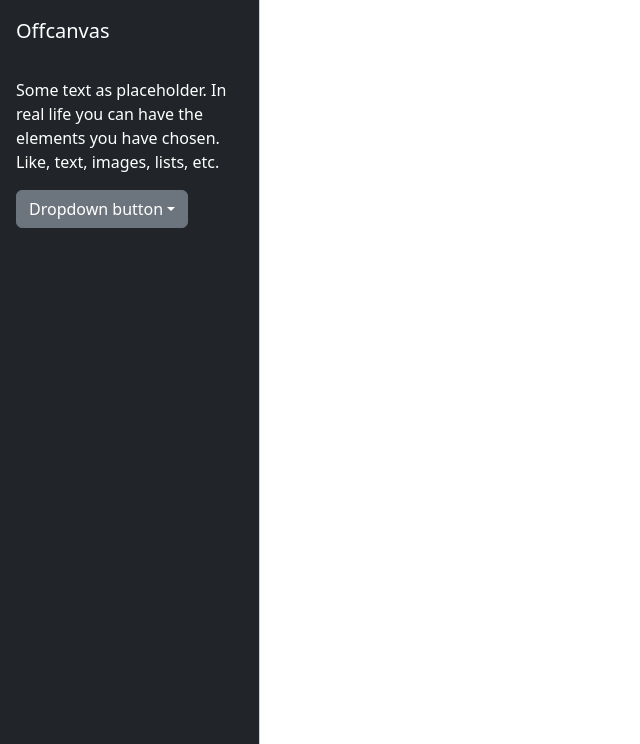
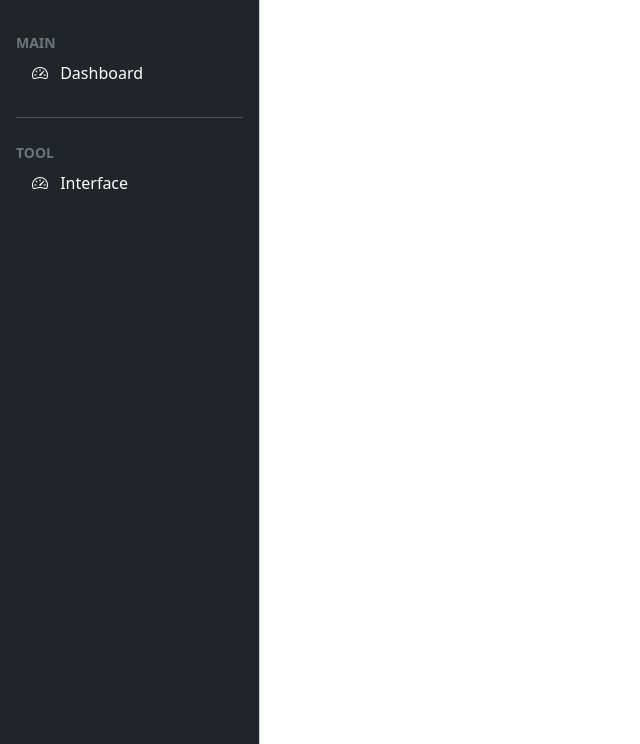
Before and after one commit to louiskwt/tutor_assistant, a Django app: page /test-dashboard in a window 1280 px wide. Shown: the part 56-800 px from the top of the page, without its empty margins (0-640 px from the left). Run offline with Django 4.2, Linux system fonts and the light colour scheme.

Commit message:
finished templating sidebar

```diff
--- a/static/css/dashboard.css
+++ b/static/css/dashboard.css
@@ -5,6 +5,10 @@
 
 .sidebar-nav {
   width: var(--offcanvas-width) !important;
+}
+
+.sidebar-divider {
+  border-top: 1px solid rgba(255, 255, 255, 0.85) !important;
 }
 
 @media (min-width: 968px) {
--- a/templates/dashboard.html
+++ b/templates/dashboard.html
@@ -48,19 +48,32 @@
 
     <!-- Offcanvas -->
     <div class="offcanvas offcanvas-start sidebar-nav bg-dark text-white" tabindex="-1" id="sidebar" aria-labelledby="offcanvasExampleLabel">
-      <div class="offcanvas-header">
-        <h5 class="offcanvas-title" id="offcanvasExampleLabel">Offcanvas</h5>
-      </div>
-      <div class="offcanvas-body">
-        <div>Some text as placeholder. In real life you can have the elements you have chosen. Like, text, images, lists, etc.</div>
-        <div class="dropdown mt-3">
-          <button class="btn btn-secondary dropdown-toggle" type="button" data-bs-toggle="dropdown">Dropdown button</button>
-          <ul class="dropdown-menu">
-            <li><a class="dropdown-item" href="#">Action</a></li>
-            <li><a class="dropdown-item" href="#">Another action</a></li>
-            <li><a class="dropdown-item" href="#">Something else here</a></li>
+      <div class="offcanvas-body px-3 mt-3">
+        <nav class="navbar-dark">
+          <ul class="navbar-nav">
+            <li>
+              <div class="text-muted small fw-bold text-uppercase">Main</div>
+            </li>
+            <li>
+              <a href="" class="nav-link px-3 active">
+                <span class="me-2"><i class="bi bi-speedometer2"></i></span>
+                <span>Dashboard</span>
+              </a>
+            </li>
+            <li class="my-2">
+              <hr class="sidebar-divider" ></hr>
+            </li>
+            <li>
+              <div class="text-muted small fw-bold text-uppercase">Tool</div>
+            </li>
+            <li>
+              <a href="" class="nav-link px-3 active">
+                <span class="me-2"><i class="bi bi-speedometer2"></i></span>
+                <span>Interface</span>
+              </a>
+            </li>
           </ul>
-        </div>
+        </nav>
       </div>
     </div>
 
```
